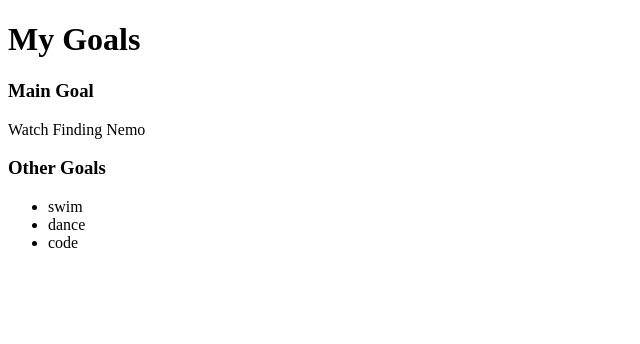
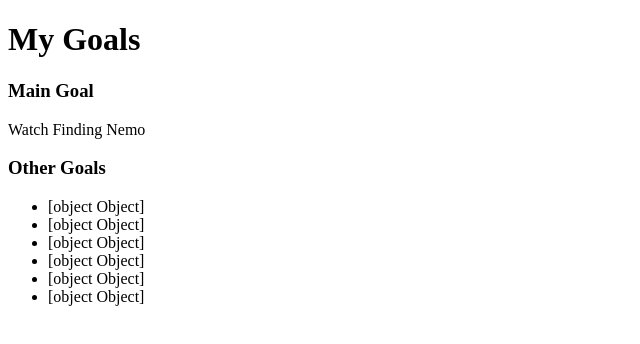
Before and after one commit to PhilipOdhiambo/mc-angular101-Goals, an Angular app: page / in a window 1280 px wide. Shown: the top 344 px of the page, without its empty margins (0-640 px from the left). Built offline with nearby package versions, Linux system fonts and the light colour scheme.

Commit message:
add Goal class

```diff
--- a/src/app/app.component.ts
+++ b/src/app/app.component.ts
@@ -1,4 +1,5 @@
 import { Component } from '@angular/core';
+import { Goal } from './goal';
 
 @Component({
   selector: 'app-root',
@@ -8,10 +9,17 @@
 export class AppComponent {
   title = 'My Goals';
   goal = 'Watch Finding Nemo';
-  goals:any;
+  goals:Goal[] = [
+    {id:1, name:'Watch finding Nemo'},
+    {id:2,name:'Buy Cookies'},
+    {id:3,name:'Get new Phone Case'},
+    {id:4,name:'Get Dog Food'},
+    {id:5,name:'Solve math homework'},
+    {id:6,name:'Plot my world domination plan'},
+  ];
 
   constructor(){
-    this.goals = ["swim", "dance", "code"];
+
   }
 
 }
--- /dev/null
+++ b/src/app/goal.ts
@@ -0,0 +1,4 @@
+export class Goal {
+    id: number = 0;
+    name: string = "";
+}
```
Also changed, not shown: 1 other file (tests, documents, lock files or other folders).
